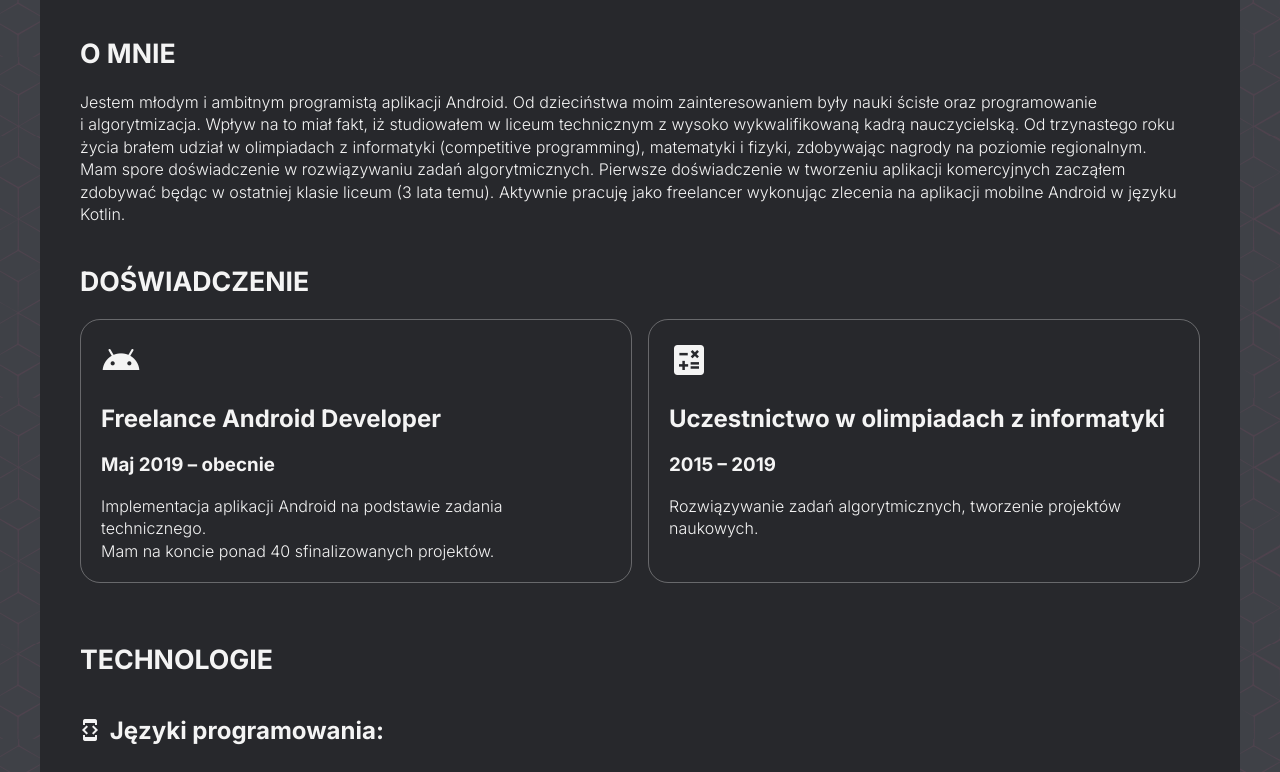
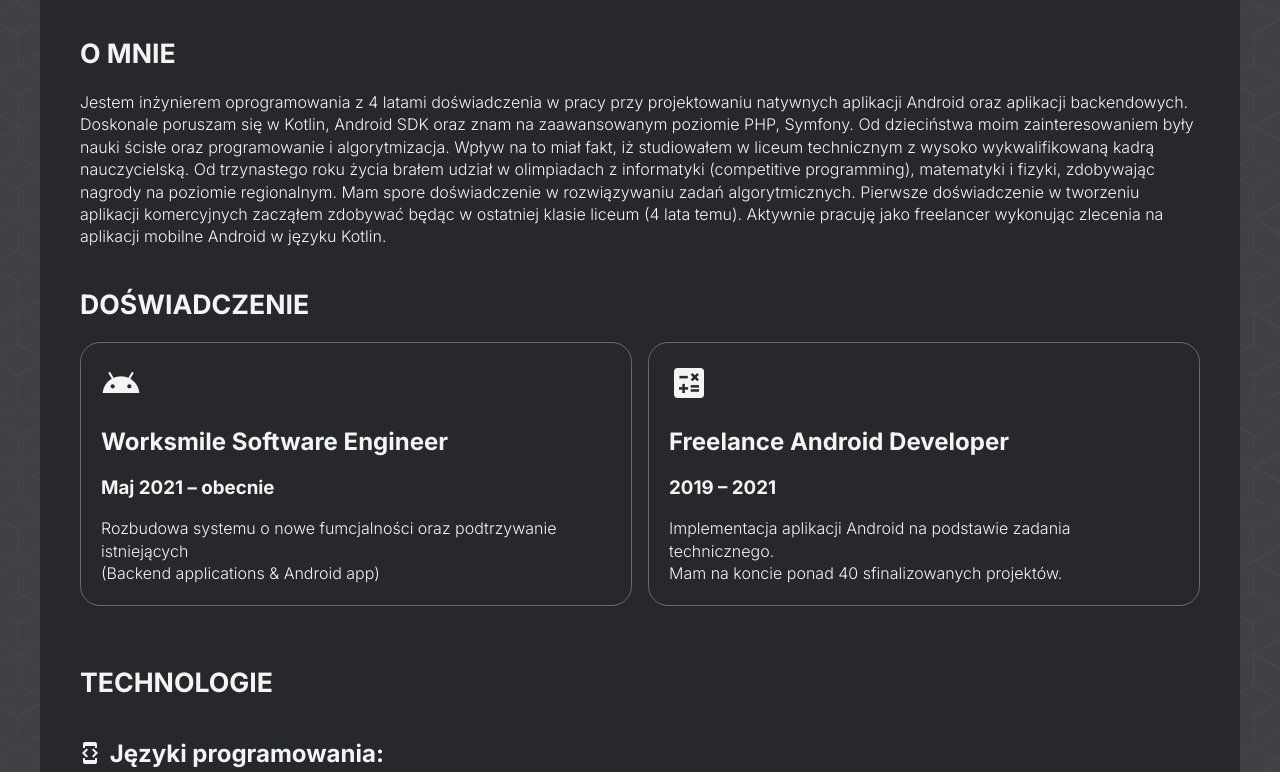
Before and after one commit to FunnyCPP/kiienko-romaniuk, a plain HTML site: page homepage/index.html in a window 1280 px wide. Shown: the part 626-1398 px from the top of the page. Drawn offline with Linux system fonts and the light colour scheme.

Commit message:
Update index.html

```diff
--- a/homepage/index.html
+++ b/homepage/index.html
@@ -20,7 +20,7 @@
                     Vladyslav <nobr>Kiienko-Romaniuk</nobr>
                 </h1>
                 <p>
-                    Programista aplikacji mobilnych&nbsp;-&nbsp;Android
+                    Software Engineer&nbsp;-&nbsp;Android & Backend
                 </p>
                 <div class="sotial-links">
                     <a class="sotial-item" href="tel:+48570354699">
@@ -69,8 +69,8 @@
         <section class="about">
             <h1>O mnie</h1>
             <p>
-                Jestem młodym i&nbsp;ambitnym programistą aplikacji Android. Od dzieciństwa moim zainteresowaniem były nauki ścisłe oraz programowanie i&nbsp;algorytmizacja. Wpływ na to miał fakt, iż studiowałem w liceum technicznym z&nbsp;wysoko wykwalifikowaną kadrą nauczycielską. Od trzynastego roku życia brałem udział w olimpiadach z&nbsp;informatyki (competitive programming), matematyki i fizyki, zdobywając nagrody na poziomie regionalnym. Mam&nbsp;spore doświadczenie w&nbsp;rozwiązywaniu zadań algorytmicznych.
-                Pierwsze doświadczenie w tworzeniu aplikacji komercyjnych zacząłem zdobywać będąc w ostatniej klasie liceum (3 lata temu). Aktywnie pracuję jako freelancer wykonując zlecenia na aplikacji mobilne Android w języku Kotlin.
+                Jestem inżynierem oprogramowania z 4 latami doświadczenia w pracy przy projektowaniu natywnych aplikacji Android oraz aplikacji backendowych. Doskonale poruszam się w Kotlin, Android SDK oraz znam na zaawansowanym poziomie PHP, Symfony. Od dzieciństwa moim zainteresowaniem były nauki ścisłe oraz programowanie i&nbsp;algorytmizacja. Wpływ na to miał fakt, iż studiowałem w liceum technicznym z&nbsp;wysoko wykwalifikowaną kadrą nauczycielską. Od trzynastego roku życia brałem udział w olimpiadach z&nbsp;informatyki (competitive programming), matematyki i fizyki, zdobywając nagrody na poziomie regionalnym. Mam&nbsp;spore doświadczenie w&nbsp;rozwiązywaniu zadań algorytmicznych.
+                Pierwsze doświadczenie w tworzeniu aplikacji komercyjnych zacząłem zdobywać będąc w ostatniej klasie liceum (4 lata temu). Aktywnie pracuję jako freelancer wykonując zlecenia na aplikacji mobilne Android w języku Kotlin.
             </p>
         </section>
 
@@ -80,20 +80,21 @@
             <div class="flex-box">
                 <article class="exp-item">
                     <span class="material-icons">android</span>
-                    <h2>Freelance Android Developer</h2>
-                    <h3>Maj 2019 – obecnie</h3>
+                    <h2>Worksmile Software Engineer</h2>
+                    <h3>Maj 2021 – obecnie</h3>
                     <p>
-                        Implementacja aplikacji Android na podstawie zadania technicznego. <br>
-                        Mam na koncie ponad 40 sfinalizowanych projektów.
+                        Rozbudowa systemu o nowe fumcjalności oraz podtrzywanie istniejących<br>
+                        (Backend applications & Android app)
                     </p>
                 </article>
 
                 <article class="exp-item">
                     <span class="material-icons">calculate</span>
-                    <h2>Uczestnictwo w olimpiadach z&nbsp;informatyki</h2>
-                    <h3>2015 – 2019</h3>
+                    <h2>Freelance Android Developer</h2>
+                    <h3>2019  – 2021</h3>
                     <p>
-                        Rozwiązywanie zadań algorytmicznych, tworzenie projektów naukowych.
+                        Implementacja aplikacji Android na podstawie zadania technicznego.<br>
+                        Mam na koncie ponad 40 sfinalizowanych projektów.
                     </p>
                 </article>
             </div>
```
